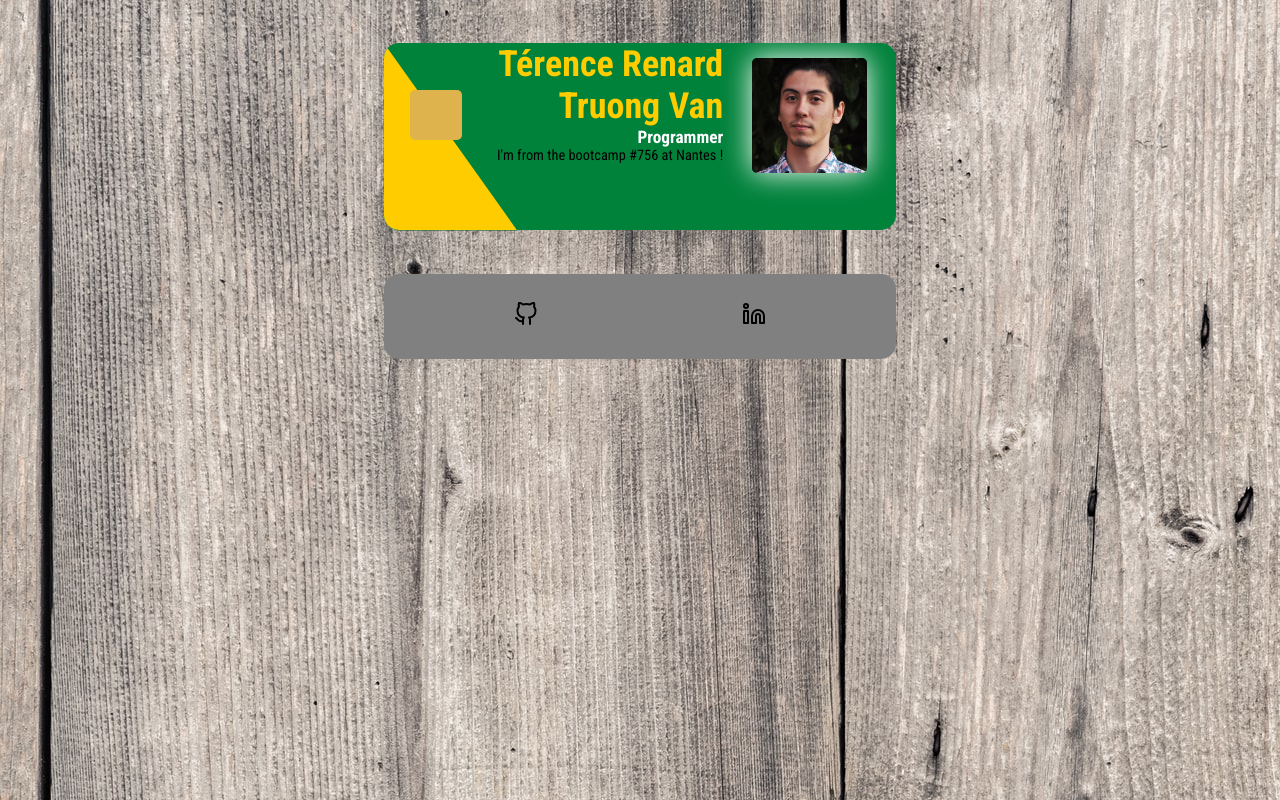
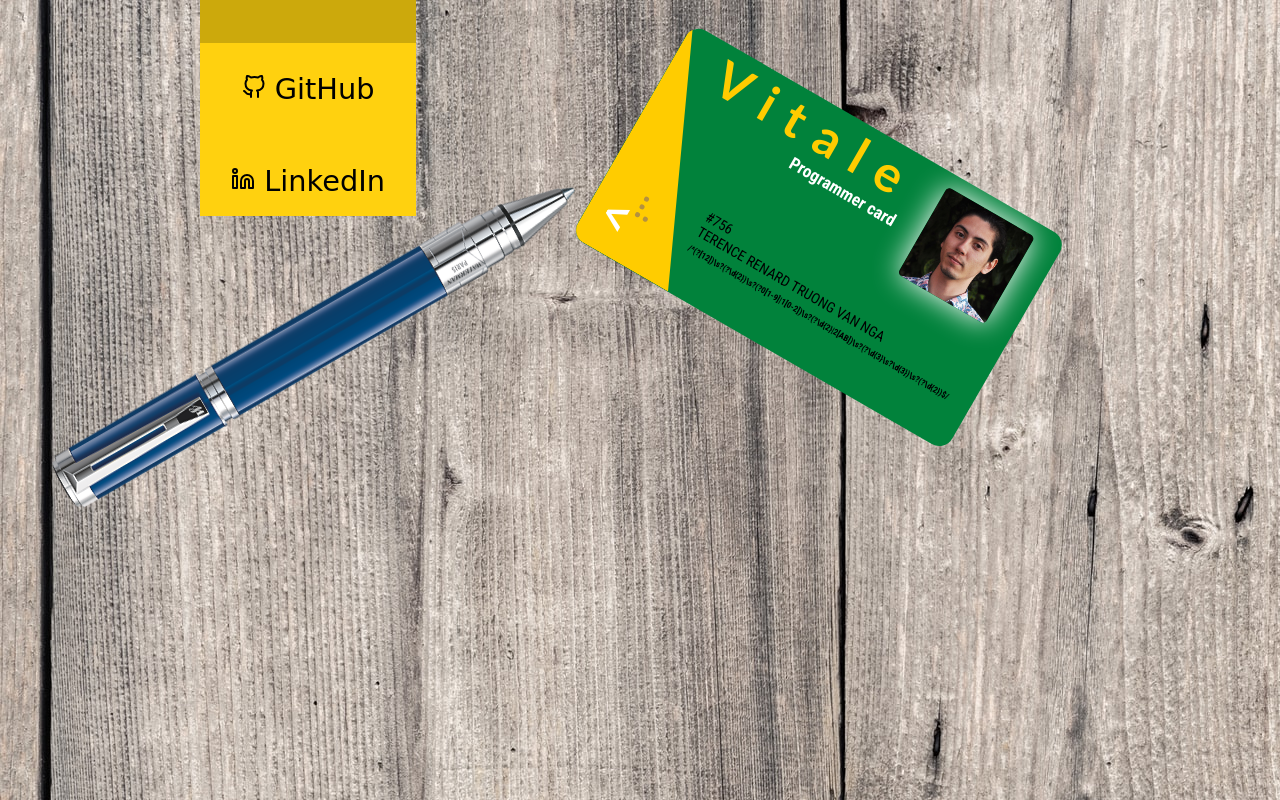
Before and after one commit to Truong-Terence/profile_le_wagon, a plain HTML site: page index.html in a window 1280 px wide. Drawn offline with Linux system fonts and the light colour scheme; a web font is replaced by a local one.

Commit message:
Add files via upload

```diff
--- a/index.html
+++ b/index.html
@@ -8,19 +8,38 @@
   <title>Document</title>
 </head>
 <body>
-  <div class="card card-vital">
+  <div class="container">
+    <div>
+      <img class="pen" src="images/pen.png" alt="">
+    </div>
+    <div class="card card-vital float-right">
       <div id="triangle_clippy"></div>
       <img id="profil_img" src="images/my_picture.jpeg" alt="My picture">
+      <h1>Vitale</h1>
       <div class="btn btn-chip float-left"></div>
-    <h1>Térence Renard Truong Van</h1>
-      <h2>Programmer</h2>
-      <p>I'm from the bootcamp #756 at Nantes !</p> <br>
+      <div class="braille_container">
+        <div class="braille"></div>
+        <div class="braille"></div>
+        <div class="braille_container-l">
+          <div class="braille"></div>
+          <div class="braille"></div>
+        </div>
+      </div>
+      <div class="arrow float-left">&lt</div>
+      <h2>Programmer card</h2>
+      <p>#756</p>
+      <p>TERENCE RENARD TRUONG VAN NGA</p>
+      <p class="regex">/^(?[12])\s?(?\d{2})\s?(?0[1-9]|1[0-2])\s?(?\d{2}|2[AB])\s?(?\d{3}\s?\d{3})\s?(?\d{2})$/</p>
     </div>
     <div class="card card-network">
+      <div class="up_post_it"></div>
       <ul>
-      <li><a href="https://github.com/Truong-Terence" target="_blank"><img class="network_logo" src="images/github.svg" alt=""></a></li>
-      <li><a href="www.linkedin.com/in/tvn-terence" target="_blank"><img class="network_logo" src="images/linkedin.svg" alt=""></a></li>
+        <li><a href="https://github.com/Truong-Terence" target="_blank"><img class="network_logo" src="images/github.svg"
+              alt=""> GitHub</a></li>
+        <li><a href="https://www.linkedin.com/in/tvn-terence" target="_blank"><img class="network_logo" src="images/linkedin.svg"
+              alt=""> LinkedIn</a></li>
       </ul>
+    </div>
   </div>
 </body>
 </html>
--- a/styles.css
+++ b/styles.css
@@ -1,4 +1,29 @@
 @import url('https://fonts.googleapis.com/css2?family=Roboto+Condensed:ital,wght@0,300;0,400;0,700;1,300;1,400;1,700&display=swap');
+@import url('https://fonts.googleapis.com/css2?family=Lato:wght@700&display=swap');
+@import url('https://fonts.googleapis.com/css2?family=Just+Another+Hand&display=swap');
+
+.container {
+  display: flex;
+}
+
+@media (max-width: 960px) {
+  /* For a screen < 960px, this CSS will be read */
+  .container {
+    width: 700px;
+  }
+}
+@media (max-width: 720px) {
+  /* For a screen < 720px, this CSS will be read */
+  .container {
+    width: 500px;
+  }
+}
+@media (max-width: 540px) {
+  /* For a screen < 540px, this CSS will be read */
+  .container {
+    width: 300px;
+  }
+}
 
 * {
   margin: 0;
@@ -17,7 +42,7 @@ h1, h2, h3 {
 }
 
 h1 {
-  font-size: 2.5em;
+  font-size: 3.5em;
 }
 
 h2 {
@@ -45,19 +70,16 @@ li {
 }
 
 .card {
+  background-color: grey;
+  width: 30em;
+  text-align: right;}
+.card-vital {
   position: relative;
-  background-color: grey;
-  width: 40%;
-  margin: 3em auto;
+  background-color: #01823B;
+  margin: 8em 2em 0 auto;
+  transform: rotate(30deg);
+  height: 17em;
   border-radius: 15px;
-  text-align: right;
-
-  /* box-shadow: 5px 5px 5px black; */
-}
-.card-vital {
-  background-color: #01823B;
-  /* box-shadow: 5px 5px 5px #FFCC00; */
-  height: 13em;
 }
 
 #triangle_clippy {
@@ -70,11 +92,30 @@ li {
   box-shadow: 10px 10px 10px #01612c;
 }
 
+.card-network {
+  position: relative;
+  right: 60em;
+  background-color: #FFD10F;
+  font-family: 'Just Another Hand', cursive;
+  height: 15em;
+  width: 15em;
+}
+
+.up_post_it {
+  height: 3em;
+  width: 100%;
+  background-color: #cca90c;
+}
+
 .card-network ul {
   display: flex;
-  flex-direction: row;
+  flex-direction: column;
   justify-content: space-around;
-  padding: 2em;
+  font-size: 2em;
+}
+
+.card-network ul li {
+  margin: 1em auto;
 }
 
 .network_logo:hover {
@@ -82,25 +123,40 @@ li {
   transition-duration: 400ms;
 }
 .card h1 {
+  font-family: 'Lato', sans-serif;
   color: #FFCC00;
+  position: relative;
+  letter-spacing: 15px;
 }
 .card h2 {
   color: white;
+  position: relative;
+  margin-bottom: 3em;
 }
-.card-left {
-  margin: 0 auto;
-  width: 50%;
+.card p {
+  position: relative;
+  text-align: left;
+  left: 25%;
+  top: 8%;
 }
-.card-right {
-  margin: 0 auto;
-  width: 50%;
+
+.regex {
+  margin: 5px 0;
+  font-size: .6em;
+  font-weight: bold;
+}
+
+.arrow {
+  position: absolute;
+  top: 70%;
+  left: .3em;
+  color: white;
+  font-size: 4em;
 }
 
 .btn {
   position: relative;
-  top: 25%;
-  left: 5%;
-  background-color: #DEB34D;
+  left: 10%;
   border: none;
   color: white;
   padding: 15px 32px;
@@ -111,17 +167,18 @@ li {
 }
 .btn:hover {
   transition-duration: 300ms;
-  transform: scale(.9);
+  filter: brightness(1.75);
 }
 .btn-chip {
   background-image: url("images/chip.png");
-  padding: 25px 26px;
+  padding: 30px 32px;
   background-size: cover;
+  border-radius: 10px;
 }
 
 #profil_img {
-  height: 8em;
-  width: 8em;
+  height: 7em;
+  width: 7em;
   float: right;
   margin: 1em 2em .5em 2em;
   box-shadow: 0 0 2em white;
@@ -134,3 +191,36 @@ li {
 .float-right {
   float: right;
 }
+
+.braille_container {
+  position: absolute;
+  left: 3em;
+  top: 70%;
+  display: flex;
+  flex-direction: column;
+  justify-content: space-around;
+}
+.braille_container-l {
+  position: absolute;
+  left: 0em;
+  top: 100%;
+  display: flex;
+  justify-content: space-around;
+}
+.braille {
+  position: relative;
+  margin: 2px;
+  bottom: 50%;
+  height: 5px;
+  width: 5px;
+  border-radius: 50%;
+  background-color: #b4913f;
+}
+
+.pen {
+  position: absolute;
+  top: 10em;
+  height: 50%;
+  width: 50%;
+  transform: rotate(-30deg);
+}
```
Lines whose indentation alone changed are shown as unchanged.
